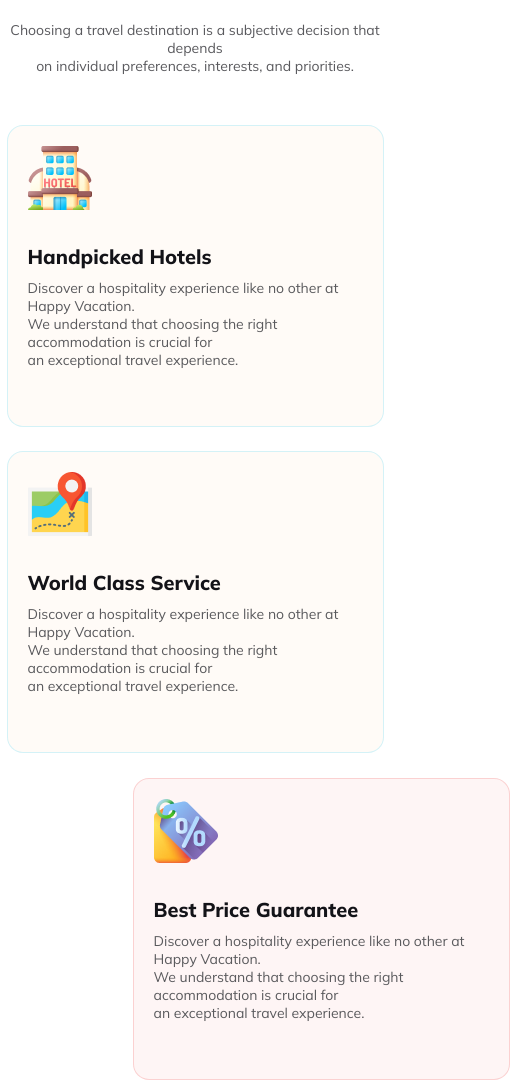
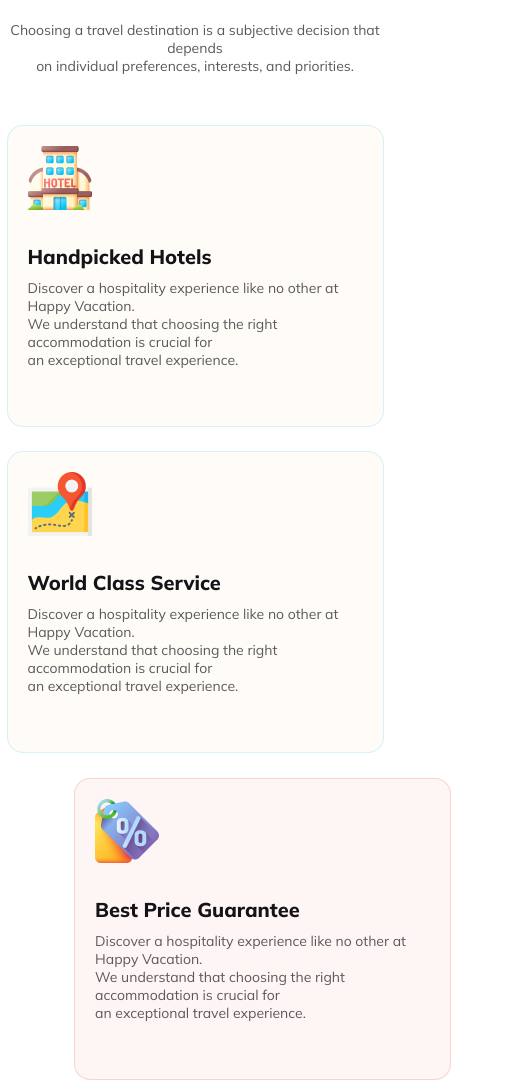
Before and after one commit to mhshihab2604/Happy-Vacation, a plain HTML site: page index.html in a window 390 px wide. Shown: the part 3702-4782 px from the top of the page, 510 px wide, since content can reach past the window. Drawn offline with Linux system fonts and the light colour scheme.

Commit message:
margin fix

```diff
--- a/style.css
+++ b/style.css
@@ -287,6 +287,6 @@ nav a:hover{
         border-radius: 16px;
         border: 1px solid rgba(233, 68, 68, 0.20);
         background: rgba(233, 68, 68, 0.05);
-
+        margin-left: 19%;
     }
 }
```
